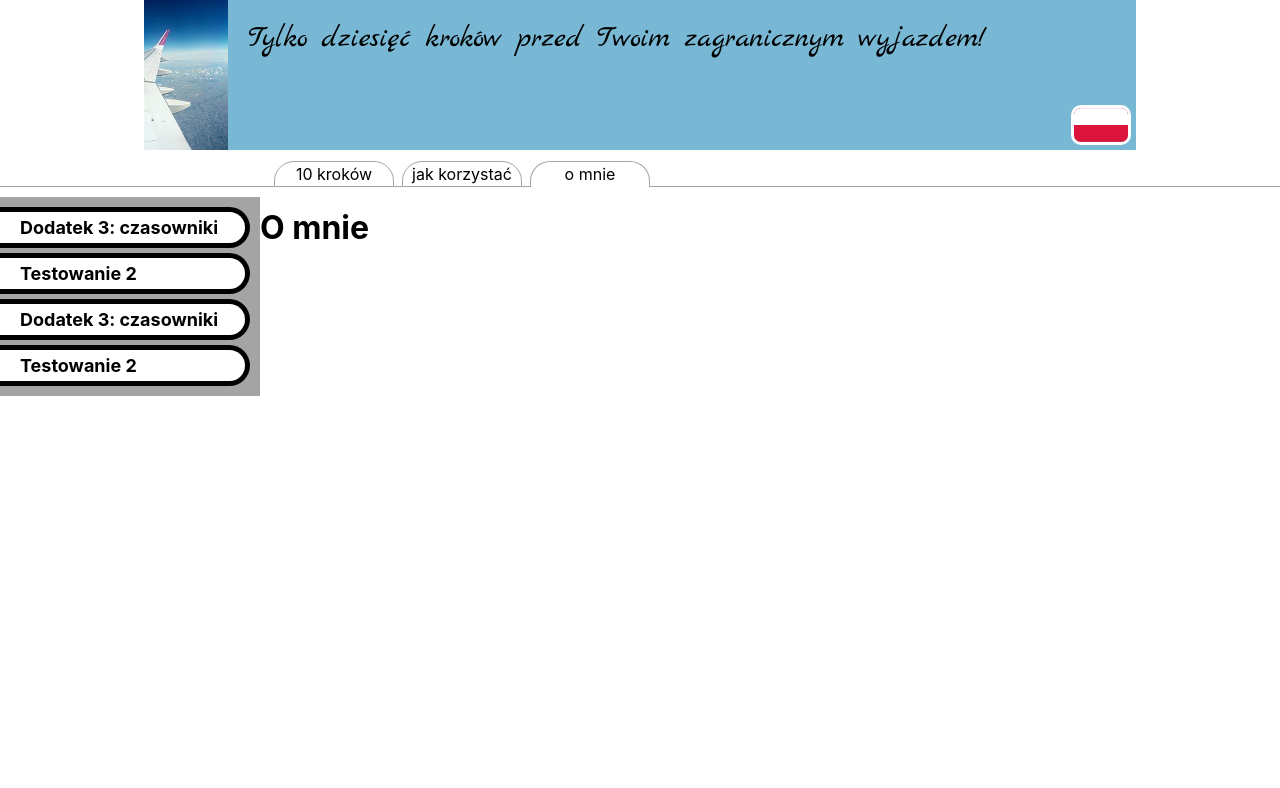
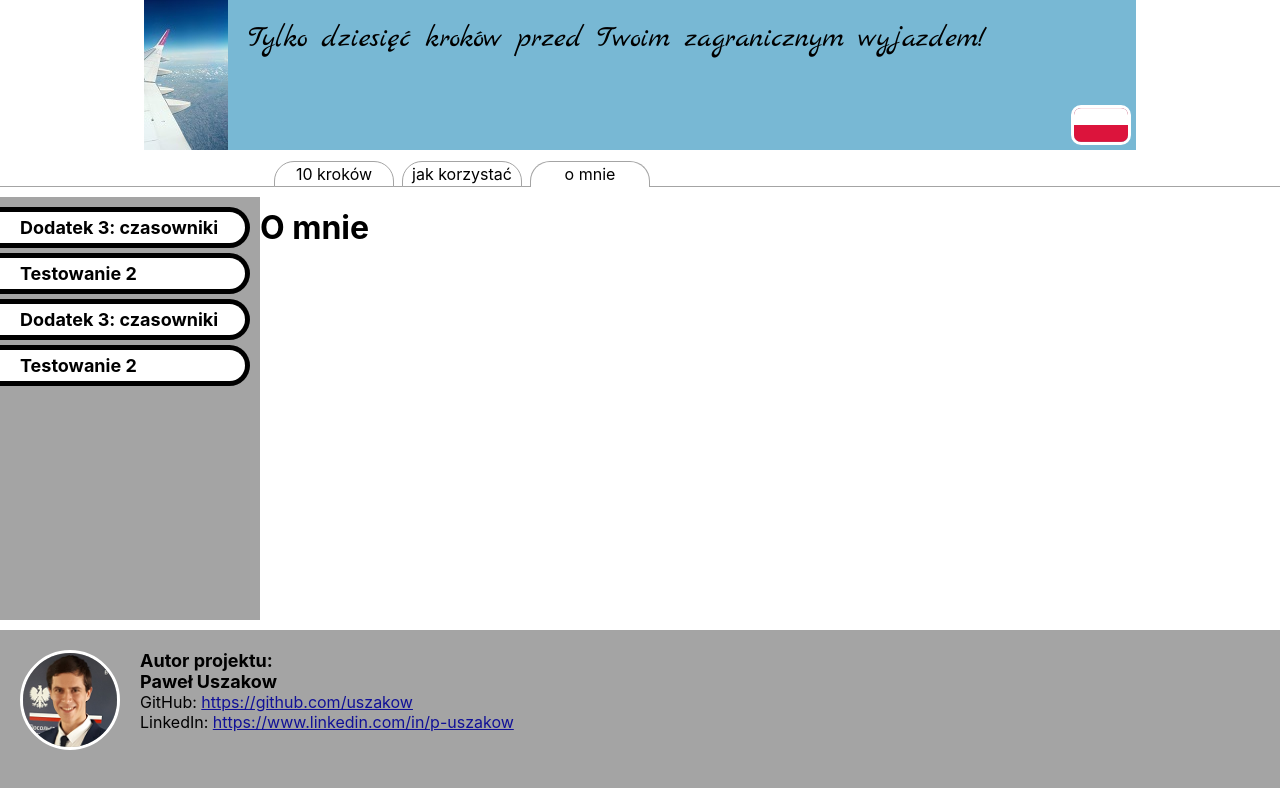
Before and after one commit to uszakow/2020-08-Ten-Steps-For-Your-Overseas-Trip, a React (Create React App) app: page /about-me in a window 1280 px wide. Shown: the top 788 px of the page. Built offline with nearby package versions, Linux system fonts and the light colour scheme.

Commit message:
Footer added

```diff
--- a/src/App.js
+++ b/src/App.js
@@ -10,12 +10,13 @@ import {
 import Banner from './components/Banner/Banner';
 import TopMenu from './components/TopMenu/TopMenu';
 import SideMenu from './components/SideMenu/SideMenu';
+import Footer from './components/Footer/Footer';
 
 class App extends Component {
   constructor(props) {
     super(props);
     this.state = {
-      isSideMenuOpen: true,
+      isSideMenuOpen: false,
       lang: null,
     }
   }
@@ -48,7 +49,7 @@ class App extends Component {
 
     return (
       <Router>
-        <div>
+        <div className="app-wrap">
           <Banner returnLanguage={this.changeLanguage} lang={lang} />
           <TopMenu closeSideMenu={this.closeSideMenu} lang={lang} />
 
@@ -94,6 +95,8 @@ class App extends Component {
               </Route>
             </Switch>
           </main>
+
+          <Footer lang={lang} />
         </div>
       </Router >
     );
--- a/src/App.scss
+++ b/src/App.scss
@@ -1,6 +1,12 @@
 * {
     box-sizing: border-box;
 }
+.app-wrap{
+    display: flex;
+    flex-direction: column;
+    min-height: 100vh;
+}
 .app-container {
     display: flex;
+    flex-grow: 1;
 }
--- /dev/null
+++ b/src/components/Footer/Footer.js
@@ -0,0 +1,27 @@
+import React from 'react';
+import './Footer.scss';
+
+import photo from '../../img/Footer/uszakow.png';
+
+const author = {
+    pol: "Autor projektu",
+    eng: "Author of the project"
+}
+
+const Footer = props => {
+    const lang = props.lang;
+
+    return (
+        <footer className="footer-wrap">
+            <img src={photo} alt="Uszakow" width="100" />
+            <div>
+                <div className="footer-title">{author[lang]}:</div>
+                <div className="footer-title">Paweł Uszakow</div>
+                <div>GitHub: <a href="https://github.com/uszakow">https://github.com/uszakow</a></div>
+                <div>LinkedIn: <a href="https://www.linkedin.com/in/p-uszakow">https://www.linkedin.com/in/p-uszakow</a></div>
+            </div>
+        </footer>
+    )
+}
+
+export default Footer;
--- /dev/null
+++ b/src/components/Footer/Footer.scss
@@ -0,0 +1,29 @@
+@import "../../variables";
+
+.footer-wrap {
+    background-color: $grey-dark;
+    padding: 20px 20px 40px;
+    display: flex;
+    flex-direction: column;
+    img {
+        width: 100px;
+        height: 100px;
+        border: 3px solid white;
+        border-radius: 50%;
+        margin-right: 20px;
+        margin-bottom: 10px;
+    }
+    a {
+        color: rgb(16, 16, 151);
+    }
+    .footer-title {
+        font-size: 18px;
+        font-weight: 700;
+    }
+}
+
+@media (min-width: $sm) {
+    .footer-wrap {
+        flex-direction: row;
+    }
+}
--- a/src/components/SideMenu/SideMenu.js
+++ b/src/components/SideMenu/SideMenu.js
@@ -29,7 +29,7 @@ class SideMenu extends Component {
         const hidden = isActive ? "sidemenu-mobile-active" : "sidemenu-mobile-hidden";
 
         return (
-            <div className={`sidemenu-wrap ${menu} ${hidden}`}>
+            <nav className={`sidemenu-wrap ${menu} ${hidden}`}>
                 {
                     lessons.map((item, index) => (
                         <SideMenuItem
@@ -43,7 +43,7 @@ class SideMenu extends Component {
                 <button className="sidemenu-control" onClick={changeMenu}>
                     <span />
                 </button >
-            </div >
+            </nav >
         )
     }
 }
--- a/src/components/SideMenu/SideMenuItem/SideMenuItem.scss
+++ b/src/components/SideMenu/SideMenuItem/SideMenuItem.scss
@@ -1,6 +1,6 @@
 @import "../../../variables";
 
-.sidemenu-item{
+.sidemenu-item {
     width: 250px;
     font-weight: 700;
     font-size: 18px;
@@ -13,7 +13,7 @@
     border-radius: 0 30px 30px 0;
     margin-bottom: 5px;
 }
-.sidemenu-item-active{
+.sidemenu-item-active {
     color: white;
     background-color: black;
     border-color: white;
--- a/src/components/TopMenu/TopMenu.js
+++ b/src/components/TopMenu/TopMenu.js
@@ -24,7 +24,7 @@ const TopMenu = (props) => {
     const indexOfLesson = JSON.parse(localStorage.getItem("indexOfLesson"));
 
     return (
-        <div className="topmenu-wrap">
+        <nav className="topmenu-wrap">
             <NavLink
                 to={`/10-steps/${indexOfLesson}`}
                 activeClassName="topmenu-item-active"
@@ -40,7 +40,7 @@ const TopMenu = (props) => {
                 to="/about-me"
                 activeClassName="topmenu-item-active"
                 onClick={closeSideMenu}>{items.about[lang]}</NavLink>
-        </div >
+        </nav >
     )
 }
 
```
Also changed, not shown: src/img/Footer/uszakow.png (added).
